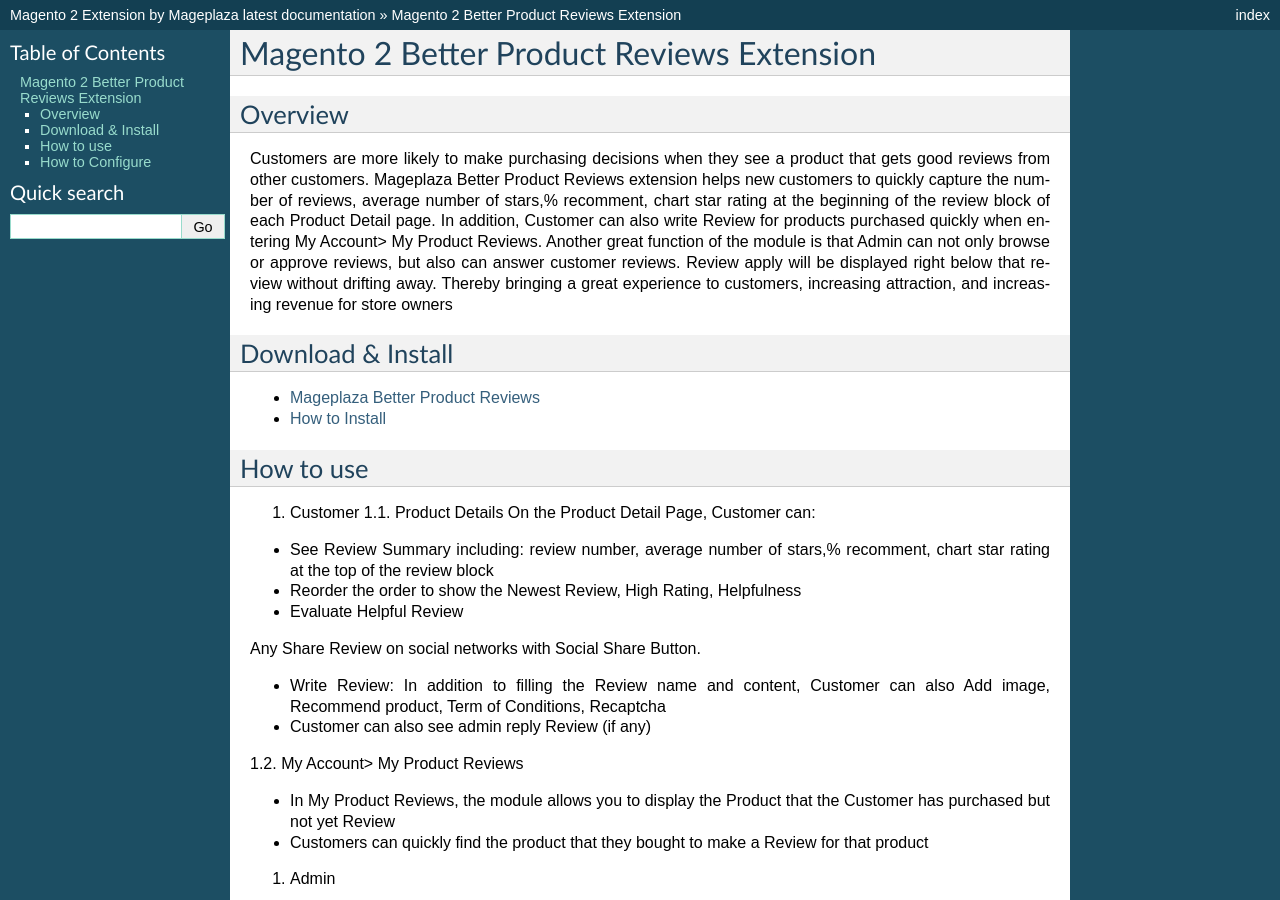
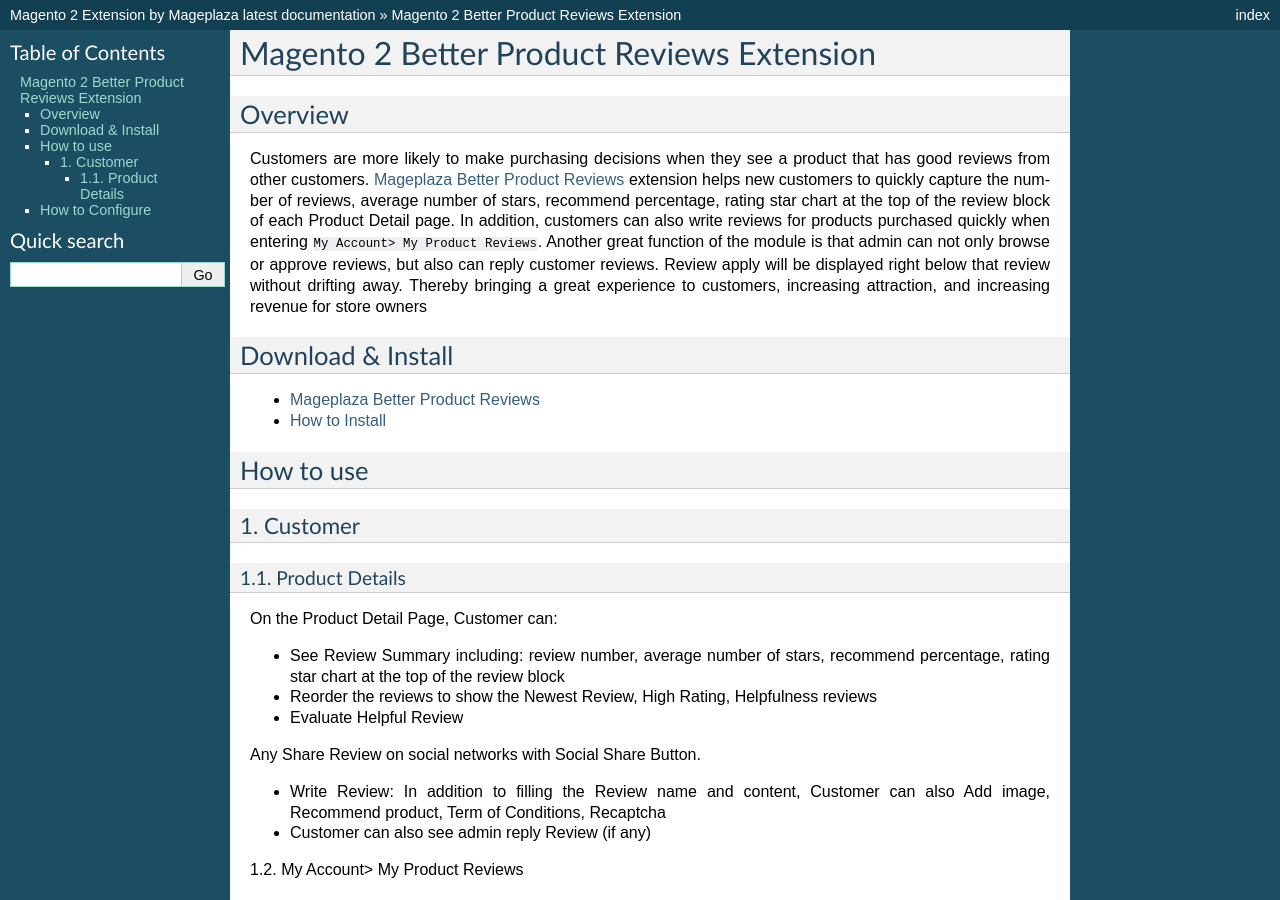
Before and after one commit to magepages/mpdocs, a Sphinx documentation site: the page built from docs/better-product-reviews/index.md, in a window 1280 px wide and 900 px high. Built offline with Sphinx 7.4.7, drawn with Linux system fonts in a browser that asks for light colours; pages that are not in the unit, such as notebooks, are missing from menus.

Commit message:
Update index.md

```diff
--- a/docs/better-product-reviews/index.md
+++ b/docs/better-product-reviews/index.md
@@ -2,7 +2,7 @@
 
 ## Overview
 
-Customers are more likely to make purchasing decisions when they see a product that gets good reviews from other customers. Mageplaza Better Product Reviews extension helps new customers to quickly capture the number of reviews, average number of stars,% recomment, chart star rating at the beginning of the review block of each Product Detail page. In addition, Customer can also write Review for products purchased quickly when entering My Account> My Product Reviews. Another great function of the module is that Admin can not only browse or approve reviews, but also can answer customer reviews. Review apply will be displayed right below that review without drifting away. Thereby bringing a great experience to customers, increasing attraction, and increasing revenue for store owners
+Customers are more likely to make purchasing decisions when they see a product that has good reviews from other customers. [Mageplaza Better Product Reviews](https://www.mageplaza.com/magento-2-better-product-reviews) extension helps new customers to quickly capture the number of reviews, average number of stars, recommend percentage, rating star chart at the top of the review block of each Product Detail page. In addition, customers can also write reviews for products purchased quickly when entering `My Account> My Product Reviews`. Another great function of the module is that admin can not only browse or approve reviews, but also can reply customer reviews. Review apply will be displayed right below that review without drifting away. Thereby bringing a great experience to customers, increasing attraction, and increasing revenue for store owners
 
 ## Download & Install
 
@@ -10,12 +10,16 @@
 - [How to Install](https://www.mageplaza.com/install-magento-2-extension/)
 
 ## How to use
-1. Customer
-1.1. Product Details
+
+### 1. Customer
+
+#### 1.1. Product Details
+
 On the Product Detail Page, Customer can:
-- See Review Summary including: review number, average number of stars,% recomment, chart star rating at the top of the review block
 
-- Reorder the order to show the Newest Review, High Rating, Helpfulness
+- See Review Summary including: review number, average number of stars, recommend percentage, rating star chart at the top of the review block
+
+- Reorder the reviews to show the Newest Review, High Rating, Helpfulness reviews
 
 - Evaluate Helpful Review
 
```
